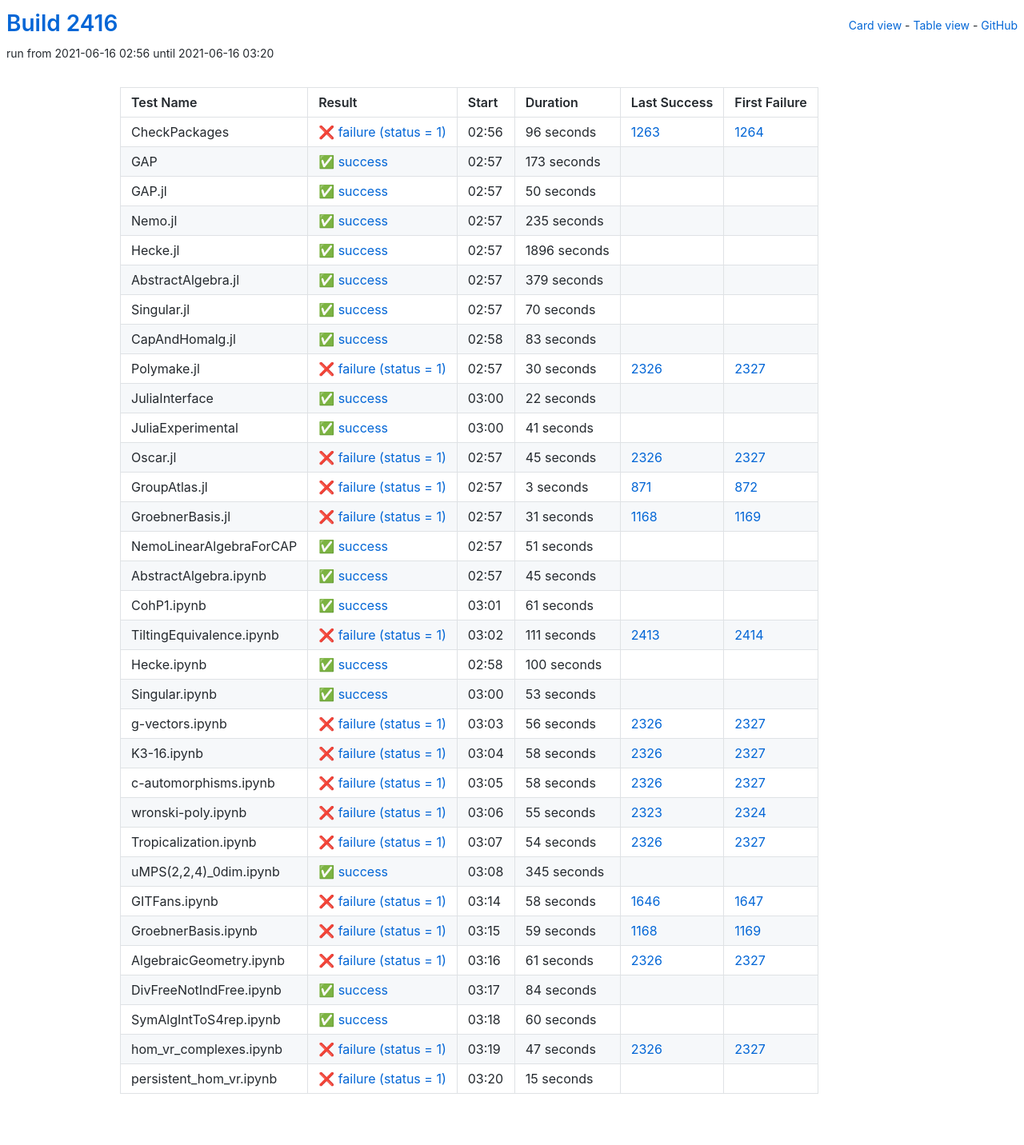
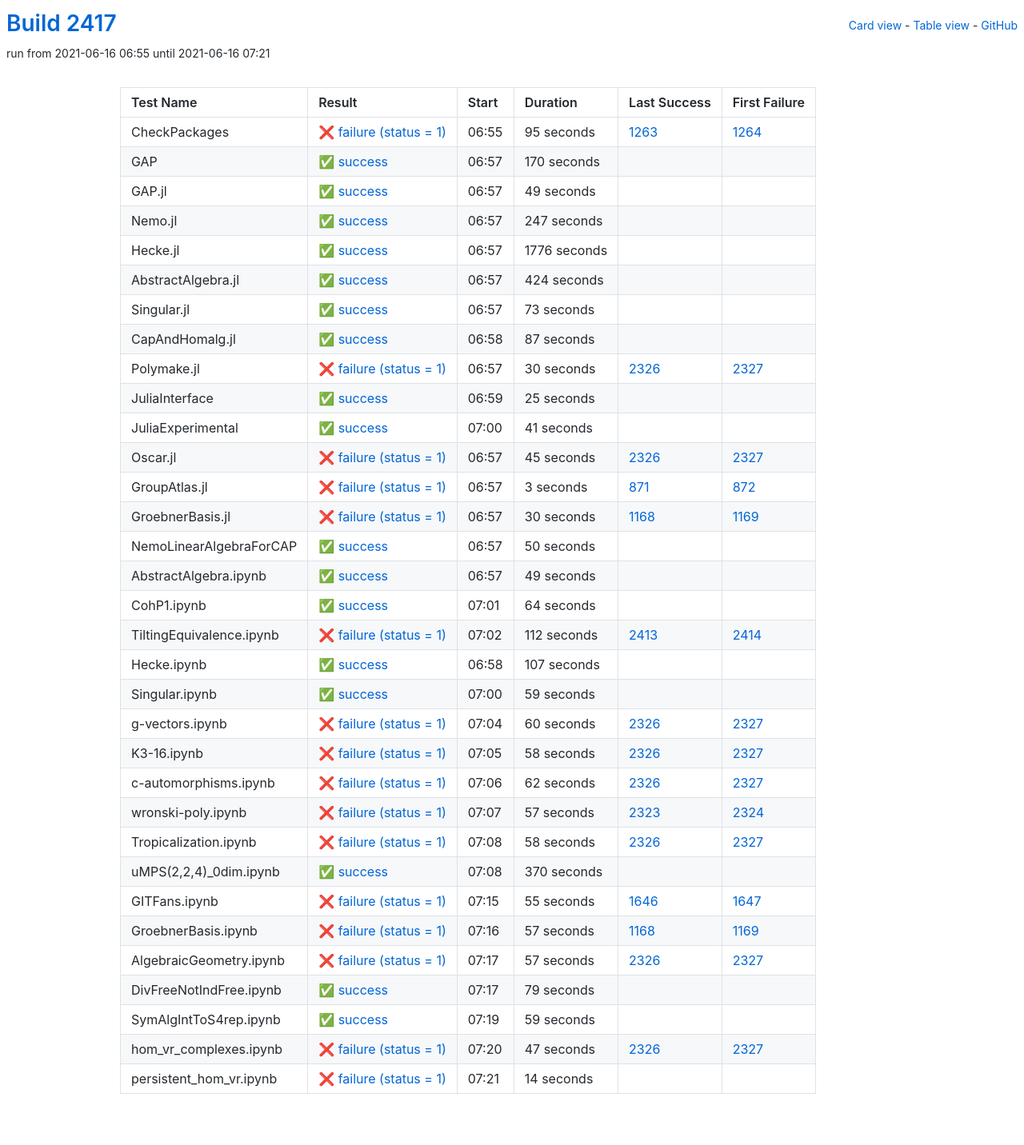
Before and after one commit to oscar-system/oscar-ci-status-stable, a Jekyll site: the page built from table.html, in a window 1280 px wide. Shown: the whole page at 80% size. Built offline with Jekyll 4.4.1, drawn with Linux system fonts in a browser that asks for light colours.

Commit message:
Build #2417

```diff
--- a/_data/ci.yml
+++ b/_data/ci.yml
@@ -1,6 +1,6 @@
 ---
-build: 2416
-build_url: https://oscarci.mathematik.uni-kl.de/job/oscar-stable/2416/
+build: 2417
+build_url: https://oscarci.mathematik.uni-kl.de/job/oscar-stable/2417/
 job: oscar-stable
 organization: oscar-system
 repo: oscar-ci-status-stable
@@ -8,104 +8,104 @@ repourl: https://github.com/oscar-system/oscar-ci-status-stable
 tests:
 - name: CheckPackages
   id: checkpackages
-  log: https://oscarci.mathematik.uni-kl.de/job/oscar-stable/2416/artifact/logs/build-2416/CheckPackages.log
-  start: 2021-06-16 02:56
+  log: https://oscarci.mathematik.uni-kl.de/job/oscar-stable/2417/artifact/logs/build-2417/CheckPackages.log
+  start: 2021-06-16 06:55
   success: false
   exitcode: 1
   status: failure
-  duration: 96
+  duration: 95
   last_success: 1263
   last_success_url: https://oscarci.mathematik.uni-kl.de/job/oscar-stable/1263/
   first_failure: 1264
   first_failure_url: https://oscarci.mathematik.uni-kl.de/job/oscar-stable/1264/
 - name: GAP
   id: gap
-  log: https://oscarci.mathematik.uni-kl.de/job/oscar-stable/2416/artifact/logs/build-2416/GAP.log
-  start: 2021-06-16 02:57
+  log: https://oscarci.mathematik.uni-kl.de/job/oscar-stable/2417/artifact/logs/build-2417/GAP.log
+  start: 2021-06-16 06:57
   success: true
   exitcode: 0
   status: success
-  duration: 173
+  duration: 170
   last_success: false
   last_success_url:
   first_failure: false
   first_failure_url:
 - name: GAP.jl
   id: gap-jl
-  log: https://oscarci.mathematik.uni-kl.de/job/oscar-stable/2416/artifact/logs/build-2416/GAP.jl.log
-  start: 2021-06-16 02:57
+  log: https://oscarci.mathematik.uni-kl.de/job/oscar-stable/2417/artifact/logs/build-2417/GAP.jl.log
+  start: 2021-06-16 06:57
   success: true
   exitcode: 0
   status: success
-  duration: 50
+  duration: 49
   last_success: false
   last_success_url:
   first_failure: false
   first_failure_url:
 - name: Nemo.jl
   id: nemo-jl
-  log: https://oscarci.mathematik.uni-kl.de/job/oscar-stable/2416/artifact/logs/build-2416/Nemo.jl.log
-  start: 2021-06-16 02:57
+  log: https://oscarci.mathematik.uni-kl.de/job/oscar-stable/2417/artifact/logs/build-2417/Nemo.jl.log
+  start: 2021-06-16 06:57
   success: true
   exitcode: 0
   status: success
-  duration: 235
+  duration: 247
   last_success: false
   last_success_url:
   first_failure: false
   first_failure_url:
 - name: Hecke.jl
   id: hecke-jl
-  log: https://oscarci.mathematik.uni-kl.de/job/oscar-stable/2416/artifact/logs/build-2416/Hecke.jl.log
-  start: 2021-06-16 02:57
+  log: https://oscarci.mathematik.uni-kl.de/job/oscar-stable/2417/artifact/logs/build-2417/Hecke.jl.log
+  start: 2021-06-16 06:57
   success: true
   exitcode: 0
   status: success
-  duration: 1896
+  duration: 1776
   last_success: false
   last_success_url:
   first_failure: false
   first_failure_url:
 - name: AbstractAlgebra.jl
   id: abstractalgebra-jl
-  log: https://oscarci.mathematik.uni-kl.de/job/oscar-stable/2416/artifact/logs/build-2416/AbstractAlgebra.jl.log
-  start: 2021-06-16 02:57
+  log: https://oscarci.mathematik.uni-kl.de/job/oscar-stable/2417/artifact/logs/build-2417/AbstractAlgebra.jl.log
+  start: 2021-06-16 06:57
   success: true
   exitcode: 0
   status: success
-  duration: 379
+  duration: 424
   last_success: false
   last_success_url:
   first_failure: false
   first_failure_url:
 - name: Singular.jl
   id: singular-jl
-  log: https://oscarci.mathematik.uni-kl.de/job/oscar-stable/2416/artifact/logs/build-2416/Singular.jl.log
-  start: 2021-06-16 02:57
+  log: https://oscarci.mathematik.uni-kl.de/job/oscar-stable/2417/artifact/logs/build-2417/Singular.jl.log
+  start: 2021-06-16 06:57
   success: true
   exitcode: 0
   status: success
-  duration: 70
+  duration: 73
   last_success: false
   last_success_url:
   first_failure: false
   first_failure_url:
 - name: CapAndHomalg.jl
   id: capandhomalg-jl
-  log: https://oscarci.mathematik.uni-kl.de/job/oscar-stable/2416/artifact/logs/build-2416/CapAndHomalg.jl.log
-  start: 2021-06-16 02:58
+  log: https://oscarci.mathematik.uni-kl.de/job/oscar-stable/2417/artifact/logs/build-2417/CapAndHomalg.jl.log
+  start: 2021-06-16 06:58
   success: true
   exitcode: 0
   status: success
-  duration: 83
+  duration: 87
   last_success: false
   last_success_url:
   first_failure: false
   first_failure_url:
 - name: Polymake.jl
   id: polymake-jl
-  log: https://oscarci.mathematik.uni-kl.de/job/oscar-stable/2416/artifact/logs/build-2416/Polymake.jl.log
-  start: 2021-06-16 02:57
+  log: https://oscarci.mathematik.uni-kl.de/job/oscar-stable/2417/artifact/logs/build-2417/Polymake.jl.log
+  start: 2021-06-16 06:57
   success: false
   exitcode: 1
   status: failure
@@ -116,20 +116,20 @@ tests:
   first_failure_url: https://oscarci.mathematik.uni-kl.de/job/oscar-stable/2327/
 - name: JuliaInterface
   id: juliainterface
-  log: https://oscarci.mathematik.uni-kl.de/job/oscar-stable/2416/artifact/logs/build-2416/JuliaInterface.log
-  start: 2021-06-16 03:00
+  log: https://oscarci.mathematik.uni-kl.de/job/oscar-stable/2417/artifact/logs/build-2417/JuliaInterface.log
+  start: 2021-06-16 06:59
   success: true
   exitcode: 0
   status: success
-  duration: 22
+  duration: 25
   last_success: false
   last_success_url:
   first_failure: false
   first_failure_url:
 - name: JuliaExperimental
   id: juliaexperimental
-  log: https://oscarci.mathematik.uni-kl.de/job/oscar-stable/2416/artifact/logs/build-2416/JuliaExperimental.log
-  start: 2021-06-16 03:00
+  log: https://oscarci.mathematik.uni-kl.de/job/oscar-stable/2417/artifact/logs/build-2417/JuliaExperimental.log
+  start: 2021-06-16 07:00
   success: true
   exitcode: 0
   status: success
@@ -140,8 +140,8 @@ tests:
   first_failure_url:
 - name: Oscar.jl
   id: oscar-jl
-  log: https://oscarci.mathematik.uni-kl.de/job/oscar-stable/2416/artifact/logs/build-2416/Oscar.jl.log
-  start: 2021-06-16 02:57
+  log: https://oscarci.mathematik.uni-kl.de/job/oscar-stable/2417/artifact/logs/build-2417/Oscar.jl.log
+  start: 2021-06-16 06:57
   success: false
   exitcode: 1
   status: failure
@@ -152,8 +152,8 @@ tests:
   first_failure_url: https://oscarci.mathematik.uni-kl.de/job/oscar-stable/2327/
 - name: GroupAtlas.jl
   id: groupatlas-jl
-  log: https://oscarci.mathematik.uni-kl.de/job/oscar-stable/2416/artifact/logs/build-2416/GroupAtlas.jl.log
-  start: 2021-06-16 02:57
+  log: https://oscarci.mathematik.uni-kl.de/job/oscar-stable/2417/artifact/logs/build-2417/GroupAtlas.jl.log
+  start: 2021-06-16 06:57
   success: false
   exitcode: 1
   status: failure
@@ -164,104 +164,104 @@ tests:
   first_failure_url: https://oscarci.mathematik.uni-kl.de/job/oscar-stable/872/
 - name: GroebnerBasis.jl
   id: groebnerbasis-jl
-  log: https://oscarci.mathematik.uni-kl.de/job/oscar-stable/2416/artifact/logs/build-2416/GroebnerBasis.jl.log
-  start: 2021-06-16 02:57
+  log: https://oscarci.mathematik.uni-kl.de/job/oscar-stable/2417/artifact/logs/build-2417/GroebnerBasis.jl.log
+  start: 2021-06-16 06:57
   success: false
   exitcode: 1
   status: failure
-  duration: 31
+  duration: 30
   last_success: 1168
   last_success_url: https://oscarci.mathematik.uni-kl.de/job/oscar-stable/1168/
   first_failure: 1169
   first_failure_url: https://oscarci.mathematik.uni-kl.de/job/oscar-stable/1169/
 - name: NemoLinearAlgebraForCAP
   id: nemolinearalgebraforcap
-  log: https://oscarci.mathematik.uni-kl.de/job/oscar-stable/2416/artifact/logs/build-2416/NemoLinearAlgebraForCAP.log
-  start: 2021-06-16 02:57
+  log: https://oscarci.mathematik.uni-kl.de/job/oscar-stable/2417/artifact/logs/build-2417/NemoLinearAlgebraForCAP.log
+  start: 2021-06-16 06:57
   success: true
   exitcode: 0
   status: success
-  duration: 51
+  duration: 50
   last_success: false
   last_success_url:
   first_failure: false
   first_failure_url:
 - name: AbstractAlgebra.ipynb
   id: abstractalgebra-ipynb
-  log: https://oscarci.mathematik.uni-kl.de/job/oscar-stable/2416/artifact/logs/build-2416/AbstractAlgebra.ipynb.log
-  start: 2021-06-16 02:57
+  log: https://oscarci.mathematik.uni-kl.de/job/oscar-stable/2417/artifact/logs/build-2417/AbstractAlgebra.ipynb.log
+  start: 2021-06-16 06:57
   success: true
   exitcode: 0
   status: success
-  duration: 45
+  duration: 49
   last_success: false
   last_success_url:
   first_failure: false
   first_failure_url:
 - name: CohP1.ipynb
   id: cohp1-ipynb
-  log: https://oscarci.mathematik.uni-kl.de/job/oscar-stable/2416/artifact/logs/build-2416/CohP1.ipynb.log
-  start: 2021-06-16 03:01
+  log: https://oscarci.mathematik.uni-kl.de/job/oscar-stable/2417/artifact/logs/build-2417/CohP1.ipynb.log
+  start: 2021-06-16 07:01
   success: true
   exitcode: 0
   status: success
-  duration: 61
+  duration: 64
   last_success: false
   last_success_url:
   first_failure: false
   first_failure_url:
 - name: TiltingEquivalence.ipynb
   id: tiltingequivalence-ipynb
-  log: https://oscarci.mathematik.uni-kl.de/job/oscar-stable/2416/artifact/logs/build-2416/TiltingEquivalence.ipynb.log
-  start: 2021-06-16 03:02
+  log: https://oscarci.mathematik.uni-kl.de/job/oscar-stable/2417/artifact/logs/build-2417/TiltingEquivalence.ipynb.log
+  start: 2021-06-16 07:02
   success: false
   exitcode: 1
   status: failure
-  duration: 111
+  duration: 112
   last_success: 2413
   last_success_url: https://oscarci.mathematik.uni-kl.de/job/oscar-stable/2413/
   first_failure: 2414
   first_failure_url: https://oscarci.mathematik.uni-kl.de/job/oscar-stable/2414/
 - name: Hecke.ipynb
   id: hecke-ipynb
-  log: https://oscarci.mathematik.uni-kl.de/job/oscar-stable/2416/artifact/logs/build-2416/Hecke.ipynb.log
-  start: 2021-06-16 02:58
+  log: https://oscarci.mathematik.uni-kl.de/job/oscar-stable/2417/artifact/logs/build-2417/Hecke.ipynb.log
+  start: 2021-06-16 06:58
   success: true
   exitcode: 0
   status: success
-  duration: 100
+  duration: 107
   last_success: false
   last_success_url:
   first_failure: false
   first_failure_url:
 - name: Singular.ipynb
   id: singular-ipynb
-  log: https://oscarci.mathematik.uni-kl.de/job/oscar-stable/2416/artifact/logs/build-2416/Singular.ipynb.log
-  start: 2021-06-16 03:00
+  log: https://oscarci.mathematik.uni-kl.de/job/oscar-stable/2417/artifact/logs/build-2417/Singular.ipynb.log
+  start: 2021-06-16 07:00
   success: true
   exitcode: 0
   status: success
-  duration: 53
+  duration: 59
   last_success: false
   last_success_url:
   first_failure: false
   first_failure_url:
 - name: g-vectors.ipynb
   id: g-vectors-ipynb
-  log: https://oscarci.mathematik.uni-kl.de/job/oscar-stable/2416/artifact/logs/build-2416/g-vectors.ipynb.log
-  start: 2021-06-16 03:03
+  log: https://oscarci.mathematik.uni-kl.de/job/oscar-stable/2417/artifact/logs/build-2417/g-vectors.ipynb.log
+  start: 2021-06-16 07:04
   success: false
   exitcode: 1
   status: failure
-  duration: 56
+  duration: 60
   last_success: 2326
   last_success_url: https://oscarci.mathematik.uni-kl.de/job/oscar-stable/2326/
   first_failure: 2327
   first_failure_url: https://oscarci.mathematik.uni-kl.de/job/oscar-stable/2327/
 - name: K3-16.ipynb
   id: k3-16-ipynb
-  log: https://oscarci.mathematik.uni-kl.de/job/oscar-stable/2416/artifact/logs/build-2416/K3-16.ipynb.log
-  start: 2021-06-16 03:04
+  log: https://oscarci.mathematik.uni-kl.de/job/oscar-stable/2417/artifact/logs/build-2417/K3-16.ipynb.log
+  start: 2021-06-16 07:05
   success: false
   exitcode: 1
   status: failure
@@ -272,8 +272,32 @@ tests:
   first_failure_url: https://oscarci.mathematik.uni-kl.de/job/oscar-stable/2327/
 - name: c-automorphisms.ipynb
   id: c-automorphisms-ipynb
-  log: https://oscarci.mathematik.uni-kl.de/job/oscar-stable/2416/artifact/logs/build-2416/c-automorphisms.ipynb.log
-  start: 2021-06-16 03:05
+  log: https://oscarci.mathematik.uni-kl.de/job/oscar-stable/2417/artifact/logs/build-2417/c-automorphisms.ipynb.log
+  start: 2021-06-16 07:06
+  success: false
+  exitcode: 1
+  status: failure
+  duration: 62
+  last_success: 2326
+  last_success_url: https://oscarci.mathematik.uni-kl.de/job/oscar-stable/2326/
+  first_failure: 2327
+  first_failure_url: https://oscarci.mathematik.uni-kl.de/job/oscar-stable/2327/
+- name: wronski-poly.ipynb
+  id: wronski-poly-ipynb
+  log: https://oscarci.mathematik.uni-kl.de/job/oscar-stable/2417/artifact/logs/build-2417/wronski-poly.ipynb.log
+  start: 2021-06-16 07:07
+  success: false
+  exitcode: 1
+  status: failure
+  duration: 57
+  last_success: 2323
+  last_success_url: https://oscarci.mathematik.uni-kl.de/job/oscar-stable/2323/
+  first_failure: 2324
+  first_failure_url: https://oscarci.mathematik.uni-kl.de/job/oscar-stable/2324/
+- name: Tropicalization.ipynb
+  id: tropicalization-ipynb
+  log: https://oscarci.mathematik.uni-kl.de/job/oscar-stable/2417/artifact/logs/build-2417/Tropicalization.ipynb.log
+  start: 2021-06-16 07:08
   success: false
   exitcode: 1
   status: failure
@@ -282,106 +306,82 @@ tests:
   last_success_url: https://oscarci.mathematik.uni-kl.de/job/oscar-stable/2326/
   first_failure: 2327
   first_failure_url: https://oscarci.mathematik.uni-kl.de/job/oscar-stable/2327/
-- name: wronski-poly.ipynb
-  id: wronski-poly-ipynb
-  log: https://oscarci.mathematik.uni-kl.de/job/oscar-stable/2416/artifact/logs/build-2416/wronski-poly.ipynb.log
-  start: 2021-06-16 03:06
-  success: false
-  exitcode: 1
-  status: failure
-  duration: 55
-  last_success: 2323
-  last_success_url: https://oscarci.mathematik.uni-kl.de/job/oscar-stable/2323/
-  first_failure: 2324
-  first_failure_url: https://oscarci.mathematik.uni-kl.de/job/oscar-stable/2324/
-- name: Tropicalization.ipynb
-  id: tropicalization-ipynb
-  log: https://oscarci.mathematik.uni-kl.de/job/oscar-stable/2416/artifact/logs/build-2416/Tropicalization.ipynb.log
-  start: 2021-06-16 03:07
-  success: false
-  exitcode: 1
-  status: failure
-  duration: 54
-  last_success: 2326
-  last_success_url: https://oscarci.mathematik.uni-kl.de/job/oscar-stable/2326/
-  first_failure: 2327
-  first_failure_url: https://oscarci.mathematik.uni-kl.de/job/oscar-stable/2327/
 - name: uMPS(2,2,4)_0dim.ipynb
   id: umps-2-2-4-0dim-ipynb
-  log: https://oscarci.mathematik.uni-kl.de/job/oscar-stable/2416/artifact/logs/build-2416/uMPS-2-2-4-_0dim.ipynb.log
-  start: 2021-06-16 03:08
+  log: https://oscarci.mathematik.uni-kl.de/job/oscar-stable/2417/artifact/logs/build-2417/uMPS-2-2-4-_0dim.ipynb.log
+  start: 2021-06-16 07:08
   success: true
   exitcode: 0
   status: success
-  duration: 345
+  duration: 370
   last_success: false
   last_success_url:
   first_failure: false
   first_failure_url:
 - name: GITFans.ipynb
   id: gitfans-ipynb
-  log: https://oscarci.mathematik.uni-kl.de/job/oscar-stable/2416/artifact/logs/build-2416/GITFans.ipynb.log
-  start: 2021-06-16 03:14
+  log: https://oscarci.mathematik.uni-kl.de/job/oscar-stable/2417/artifact/logs/build-2417/GITFans.ipynb.log
+  start: 2021-06-16 07:15
   success: false
   exitcode: 1
   status: failure
-  duration: 58
+  duration: 55
   last_success: 1646
   last_success_url: https://oscarci.mathematik.uni-kl.de/job/oscar-stable/1646/
   first_failure: 1647
   first_failure_url: https://oscarci.mathematik.uni-kl.de/job/oscar-stable/1647/
 - name: GroebnerBasis.ipynb
   id: groebnerbasis-ipynb
-  log: https://oscarci.mathematik.uni-kl.de/job/oscar-stable/2416/artifact/logs/build-2416/GroebnerBasis.ipynb.log
-  start: 2021-06-16 03:15
+  log: https://oscarci.mathematik.uni-kl.de/job/oscar-stable/2417/artifact/logs/build-2417/GroebnerBasis.ipynb.log
+  start: 2021-06-16 07:16
   success: false
   exitcode: 1
   status: failure
-  duration: 59
+  duration: 57
   last_success: 1168
   last_success_url: https://oscarci.mathematik.uni-kl.de/job/oscar-stable/1168/
   first_failure: 1169
   first_failure_url: https://oscarci.mathematik.uni-kl.de/job/oscar-stable/1169/
 - name: AlgebraicGeometry.ipynb
   id: algebraicgeometry-ipynb
-  log: https://oscarci.mathematik.uni-kl.de/job/oscar-stable/2416/artifact/logs/build-2416/AlgebraicGeometry.ipynb.log
-  start: 2021-06-16 03:16
+  log: https://oscarci.mathematik.uni-kl.de/job/oscar-stable/2417/artifact/logs/build-2417/AlgebraicGeometry.ipynb.log
+  start: 2021-06-16 07:17
   success: false
   exitcode: 1
   status: failure
-  duration: 61
+  duration: 57
   last_success: 2326
   last_success_url: https://oscarci.mathematik.uni-kl.de/job/oscar-stable/2326/
   first_failure: 2327
   first_failure_url: https://oscarci.mathematik.uni-kl.de/job/oscar-stable/2327/
 - name: DivFreeNotIndFree.ipynb
   id: divfreenotindfree-ipynb
-  log: https://oscarci.mathematik.uni-kl.de/job/oscar-stable/2416/artifact/logs/build-2416/DivFreeNotIndFree.ipynb.log
-  start: 2021-06-16 03:17
+  log: https://oscarci.mathematik.uni-kl.de/job/oscar-stable/2417/artifact/logs/build-2417/DivFreeNotIndFree.ipynb.log
+  start: 2021-06-16 07:17
   success: true
   exitcode: 0
   status: success
-  duration: 84
+  duration: 79
   last_success: false
   last_success_url:
   first_failure: false
   first_failure_url:
 - name: SymAlgIntToS4rep.ipynb
   id: symalginttos4rep-ipynb
-  log: https://oscarci.mathematik.uni-kl.de/job/oscar-stable/2416/artifact/logs/build-2416/SymAlgIntToS4rep.ipynb.log
-  start: 2021-06-16 03:18
+  log: https://oscarci.mathematik.uni-kl.de/job/oscar-stable/2417/artifact/logs/build-2417/SymAlgIntToS4rep.ipynb.log
+  start: 2021-06-16 07:19
   success: true
   exitcode: 0
   status: success
-  duration: 60
+  duration: 59
   last_success: false
   last_success_url:
   first_failure: false
   first_failure_url:
 - name: hom_vr_complexes.ipynb
   id: hom-vr-complexes-ipynb
-  log: https://oscarci.mathematik.uni-kl.de/job/oscar-stable/2416/artifact/logs/build-2416/hom_vr_complexes.ipynb.log
-  start: 2021-06-16 03:19
+  log: https://oscarci.mathematik.uni-kl.de/job/oscar-stable/2417/artifact/logs/build-2417/hom_vr_complexes.ipynb.log
+  start: 2021-06-16 07:20
   success: false
   exitcode: 1
   status: failure
@@ -392,12 +392,12 @@ tests:
   first_failure_url: https://oscarci.mathematik.uni-kl.de/job/oscar-stable/2327/
 - name: persistent_hom_vr.ipynb
   id: persistent-hom-vr-ipynb
-  log: https://oscarci.mathematik.uni-kl.de/job/oscar-stable/2416/artifact/logs/build-2416/persistent_hom_vr.ipynb.log
-  start: 2021-06-16 03:20
+  log: https://oscarci.mathematik.uni-kl.de/job/oscar-stable/2417/artifact/logs/build-2417/persistent_hom_vr.ipynb.log
+  start: 2021-06-16 07:21
   success: false
   exitcode: 1
   status: failure
-  duration: 15
+  duration: 14
   last_success: false
   last_success_url:
   first_failure: false
```
Also changed, not shown: README.md.
